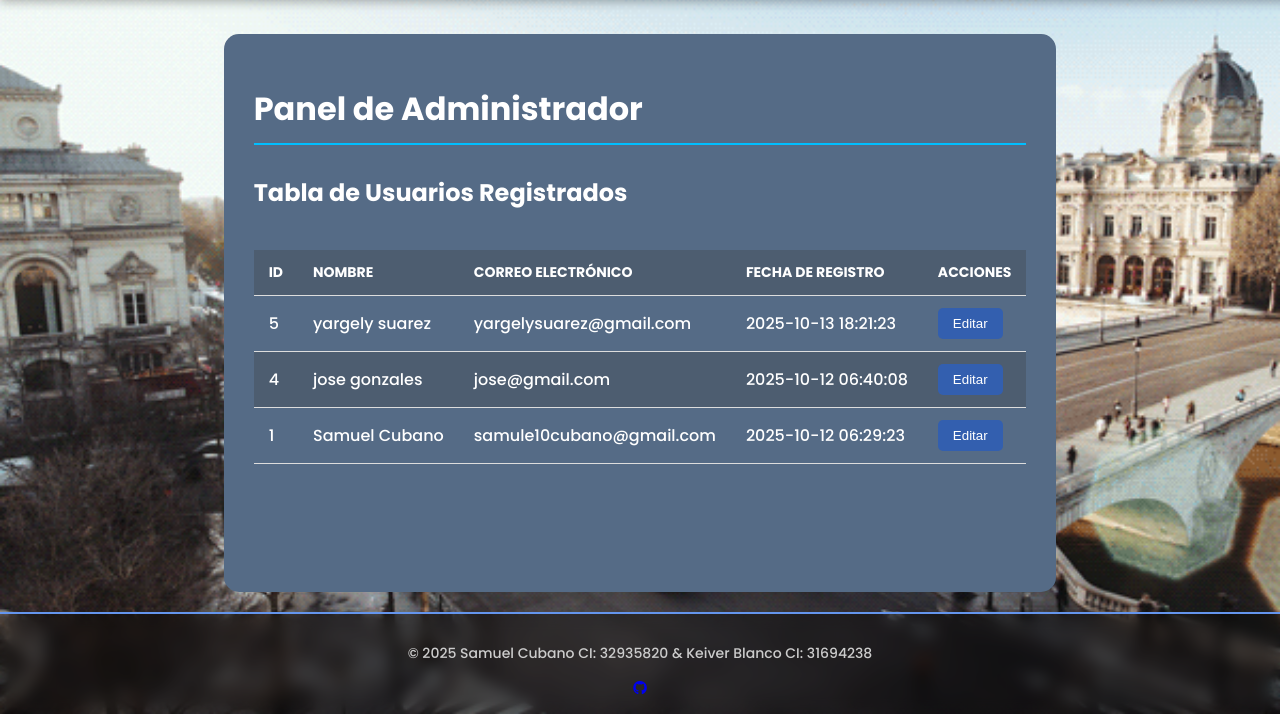
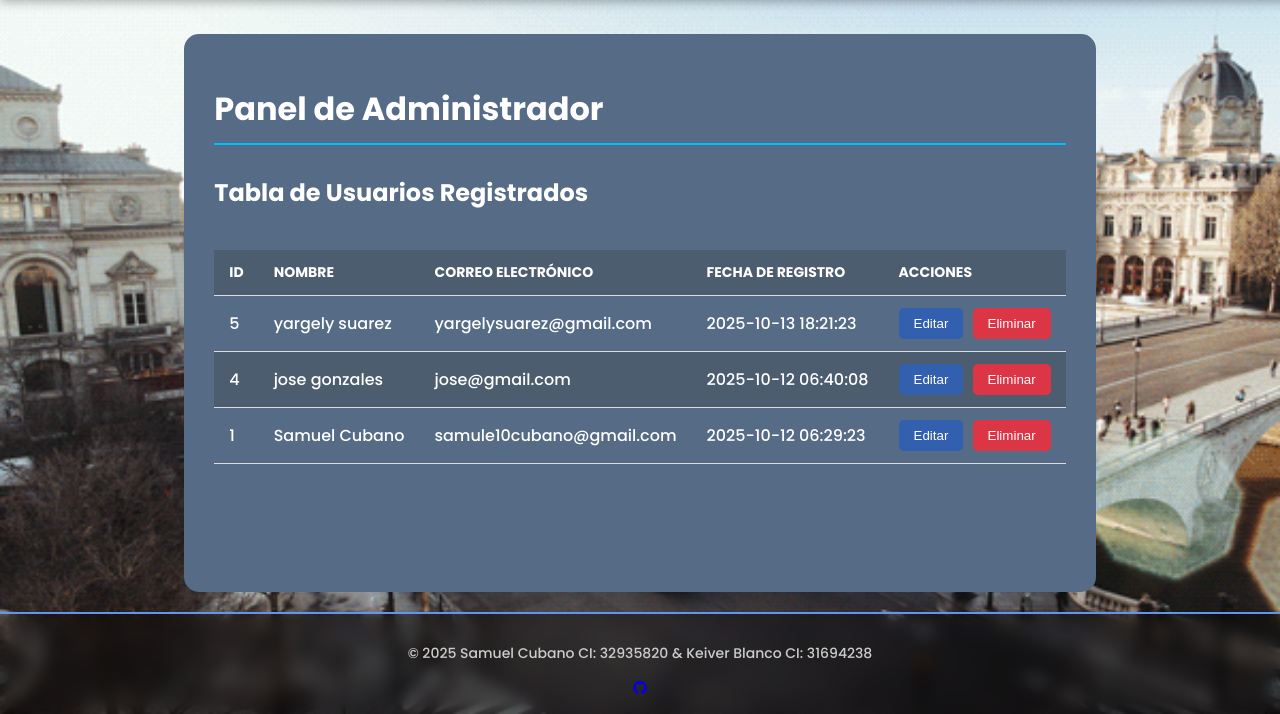
Before and after one commit to Keiverblack/Documental-moya, a PHP site: page /admin_panel.php in a window 1280 px wide. Shown: the part 86-800 px from the top of the page. Run offline with PHP 8.4, Linux system fonts and the light colour scheme; a user stored in the database is signed in; data comes from the database, SQL or seed files in the repository; some libraries are stand-ins or nearby versions.

Commit message:
incluyendo el eliminar usuario

```diff
--- a/admin_panel.php
+++ b/admin_panel.php
@@ -45,6 +45,15 @@
 $conexion->close();
 ?>
 
+
+
+<?php if (isset($_GET['mensaje'])): ?>
+    <?php if ($_GET['mensaje'] === 'eliminado'): ?>
+        <div class="alerta-mensaje exito">✅ Usuario eliminado correctamente.</div>
+    <?php elseif ($_GET['mensaje'] === 'error'): ?>
+        <div class="alerta-mensaje error">❌ Error al eliminar usuario.</div>
+    <?php endif; ?>
+<?php endif; ?>
 <!DOCTYPE html>
 <html lang="es">
 <head>
@@ -104,6 +113,11 @@
                                         )">
                                     Editar
                                 </button>
+
+                                <form action="eliminar_usuario.php" method="POST" style="display:inline;" onsubmit="return confirm('¿Seguro que deseas eliminar este usuario?');">
+        <input type="hidden" name="id_usuario" value="<?php echo $usuario['id']; ?>">
+        <button type="submit" class="btn-eliminar">Eliminar</button>
+    </form>
                             </td>
                         </tr>
                         <?php endforeach; ?>
--- a/css/style_admin.css
+++ b/css/style_admin.css
@@ -263,3 +263,18 @@
 h4 i:hover {
     color: white;
 }
+
+.btn-eliminar {
+    background-color: #dc3545; /* Rojo */
+    color: white;
+    border: none;
+    padding: 8px 15px;
+    border-radius: 5px;
+    cursor: pointer;
+    transition: background-color 0.3s;
+    margin-left: 5px;
+}
+
+.btn-eliminar:hover {
+    background-color: #c82333;
+}
```
Also changed, not shown: eliminar_usuario.php (added, +39 -0 lines).
